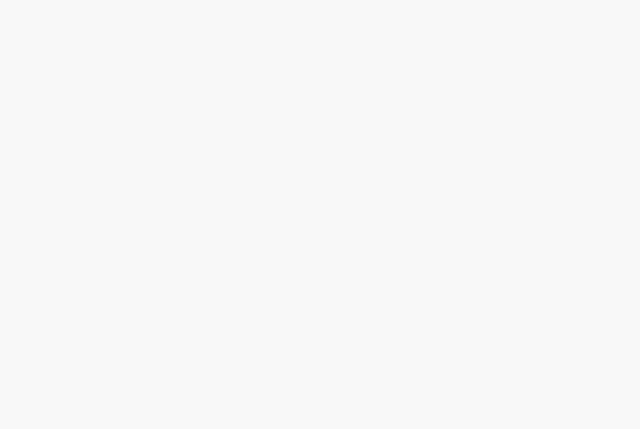
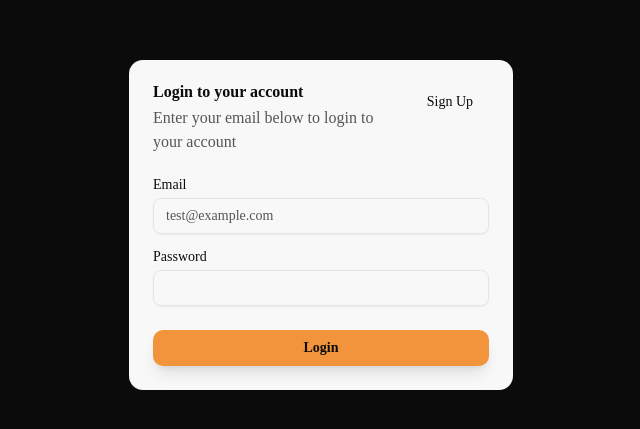
Before and after one commit to rabazso/appointment_system, a Vue app in the folder frontend/: page /login in a window 1280 px wide. Before the commit this address had no page. Shown: the part 175-604 px from the top of the page, without its empty margins (319-959 px from the left). Built offline with nearby package versions, Linux system fonts and the light colour scheme; what @formkit/vue would draw is missing.

Commit message:
login's frontend created

```diff
--- /dev/null
+++ b/frontend/src/components/ui/input/Input.vue
@@ -0,0 +1,32 @@
+<script setup>
+import { useVModel } from "@vueuse/core";
+import { cn } from "@/lib/utils";
+
+const props = defineProps({
+  defaultValue: { type: [String, Number], required: false },
+  modelValue: { type: [String, Number], required: false },
+  class: { type: null, required: false },
+});
+
+const emits = defineEmits(["update:modelValue"]);
+
+const modelValue = useVModel(props, "modelValue", emits, {
+  passive: true,
+  defaultValue: props.defaultValue,
+});
+</script>
+
+<template>
+  <input
+    v-model="modelValue"
+    data-slot="input"
+    :class="
+      cn(
+        'file:text-primary placeholder:text-muted-foreground selection:bg-accent selection:text-primary dark:bg-input/30 border-input h-9 w-full min-w-0 rounded-md border bg-transparent px-3 py-1 text-primary shadow-xs transition-[color,box-shadow] outline-none file:inline-flex file:h-7 file:border-0 file:bg-transparent file:text-sm file:font-medium disabled:pointer-events-none disabled:cursor-not-allowed disabled:opacity-50 md:text-sm',
+        'focus-visible:border-ring focus-visible:ring-ring/50 focus-visible:ring-[3px]',
+        'aria-invalid:ring-destructive/20 dark:aria-invalid:ring-destructive/40 aria-invalid:border-destructive',
+        props.class,
+      )
+    "
+  />
+</template>
--- /dev/null
+++ b/frontend/src/components/ui/input/index.js
@@ -0,0 +1 @@
+export { default as Input } from "./Input.vue";
--- /dev/null
+++ b/frontend/src/components/ui/label/Label.vue
@@ -0,0 +1,29 @@
+<script setup>
+import { reactiveOmit } from "@vueuse/core";
+import { Label } from "reka-ui";
+import { cn } from "@/lib/utils";
+
+const props = defineProps({
+  for: { type: String, required: false },
+  asChild: { type: Boolean, required: false },
+  as: { type: null, required: false },
+  class: { type: null, required: false },
+});
+
+const delegatedProps = reactiveOmit(props, "class");
+</script>
+
+<template>
+  <Label
+    data-slot="label"
+    v-bind="delegatedProps"
+    :class="
+      cn(
+        'flex text-primary items-center gap-2 text-sm leading-none font-medium select-none group-data-[disabled=true]:pointer-events-none group-data-[disabled=true]:opacity-50 peer-disabled:cursor-not-allowed peer-disabled:opacity-50',
+        props.class,
+      )
+    "
+  >
+    <slot />
+  </Label>
+</template>
--- /dev/null
+++ b/frontend/src/components/ui/label/index.js
@@ -0,0 +1 @@
+export { default as Label } from "./Label.vue";
--- /dev/null
+++ b/frontend/src/pages/Login.vue
@@ -0,0 +1,57 @@
+<script setup>
+import { Button } from '@/components/ui/button'
+import {
+  Card,
+  CardAction,
+  CardContent,
+  CardDescription,
+  CardFooter,
+  CardHeader,
+  CardTitle,
+} from '@/components/ui/card'
+import { Input } from '@/components/ui/input'
+import { Label } from '@/components/ui/label'
+</script>
+<template>
+    <section class="bg-primary h-[100vh] flex flex-col">
+        <div class="justify-items-center my-auto">
+            <Card class="w-full max-w-sm">
+                <CardHeader>
+                <CardTitle class="text-primary">Login to your account</CardTitle>
+                <CardDescription>
+                    Enter your email below to login to your account
+                </CardDescription>
+                <CardAction>
+                    <Button variant="link" to="/register">
+                    Sign Up
+                    </Button>
+                </CardAction>
+                </CardHeader>
+                <CardContent>
+                <form>
+                    <div class="grid w-full items-center gap-4">
+                    <div class="flex flex-col space-y-1.5">
+                        <Label for="email">Email</Label>
+                        <Input id="email" type="email" placeholder="test@example.com" />
+                    </div>
+                    <div class="flex flex-col space-y-1.5">
+                        <Label for="password">Password</Label>
+                        <Input id="password" type="password" />
+                    </div>
+                    </div>
+                </form>
+                </CardContent>
+                <CardFooter class="flex flex-col gap-2">
+                <Button class="w-full" to="/">
+                    Login
+                </Button>
+                </CardFooter>
+            </Card>
+        </div>
+  </section>
+</template>
+<route lang="yaml">
+name: login
+meta:
+    title: Login
+</route>
--- a/frontend/src/pages/index.vue
+++ b/frontend/src/pages/index.vue
@@ -11,7 +11,7 @@
 </template>
 
 <route lang="yaml">
-name: index
+name: home
 meta:
-  title: Főoldal
+  title: Home
 </route>
```
